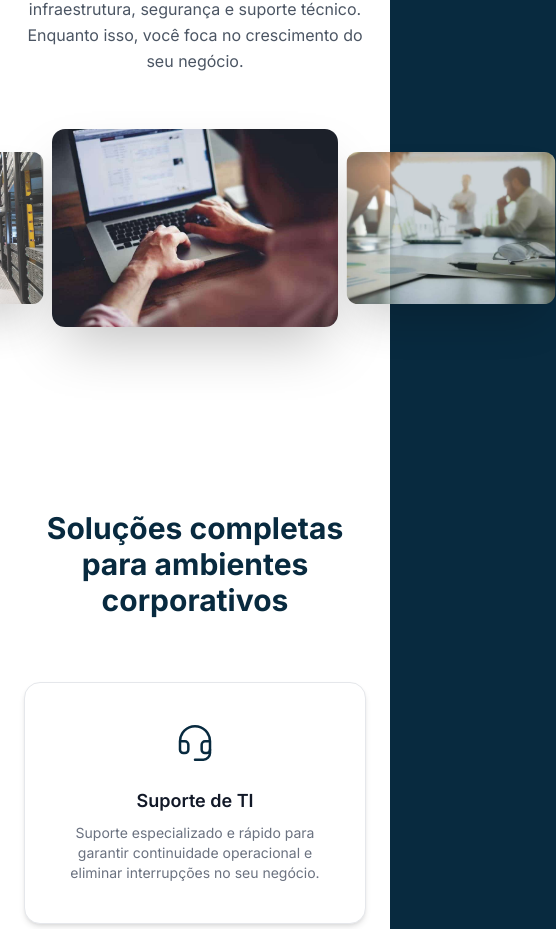
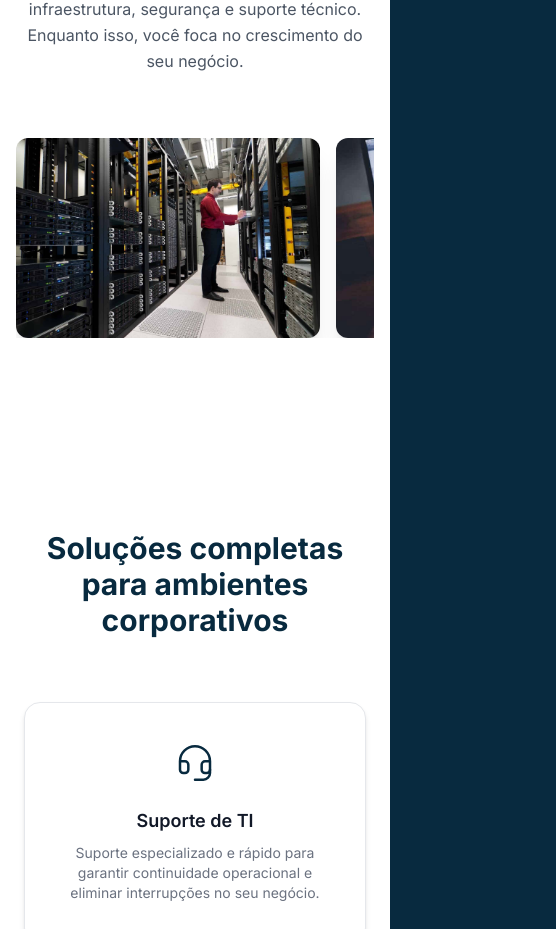
Before and after one commit to kaiolucena12/argusit.com.br, a Next.js app: page / in a window 390 px wide. Shown: the part 1299-2228 px from the top of the page, 556 px wide, since content can reach past the window. Built offline with nearby package versions, Linux system fonts and the light colour scheme.

Commit message:
ajuste carousel mobile

```diff
--- a/app/page.tsx
+++ b/app/page.tsx
@@ -107,32 +107,52 @@ export default function Home() {
 
   </div>
 
+
+
   {/* IMAGEM GRANDE ESTILO SIGMATECH */}
-  <div className="mt-16 flex justify-center items-center gap-4 px-4">
+  <div className="mt-16 px-4">
 
-  {/* IMAGEM ESQUERDA */}
+  {/* 📱 MOBILE - CARROSSEL */}
+  <div className="md:hidden overflow-x-auto">
+    <div className="flex gap-4 snap-x snap-mandatory">
+
       <img
         src="/cropped-Image-11.jpg"
-    alt=""
-    className="w-[220px] md:w-[280px] h-[160px] md:h-[200px] object-cover
-               rounded-xl shadow-2xl opacity-80 scale-95"
+        className="snap-center flex-shrink-0 w-[85%] h-[200px] object-cover rounded-xl shadow-xl"
       />
 
-  {/* IMAGEM CENTRAL (DESTAQUE) */}
       <img
         src="/cropped-consultoria-de-ti1.jpg"
-    alt=""
-    className="w-[260px] md:w-[340px] h-[180px] md:h-[240px] object-cover
-               rounded-xl shadow-2xl scale-110 z-10"
+        className="snap-center flex-shrink-0 w-[85%] h-[200px] object-cover rounded-xl shadow-xl"
       />
 
-  {/* IMAGEM DIREITA */}
       <img
         src="/cropped-PDCA-720-11.jpg"
-    alt=""
-    className="w-[220px] md:w-[280px] h-[160px] md:h-[200px] object-cover
-               rounded-xl shadow-2xl opacity-80 scale-95"
+        className="snap-center flex-shrink-0 w-[85%] h-[200px] object-cover rounded-xl shadow-xl"
       />
+
+    </div>
+  </div>
+
+  {/* 💻 DESKTOP - 3 IMAGENS */}
+  <div className="hidden md:flex justify-center items-center gap-6">
+
+    <img
+      src="/cropped-Image-11.jpg"
+      className="w-[280px] h-[200px] object-cover rounded-xl shadow-2xl opacity-80 scale-95"
+    />
+
+    <img
+      src="/cropped-consultoria-de-ti1.jpg"
+      className="w-[340px] h-[240px] object-cover rounded-xl shadow-2xl scale-110 z-10"
+    />
+
+    <img
+      src="/cropped-PDCA-720-11.jpg"
+      className="w-[280px] h-[200px] object-cover rounded-xl shadow-2xl opacity-80 scale-95"
+    />
+
+  </div>
 
 </div>
 
```
Lines whose indentation alone changed are shown as unchanged.
